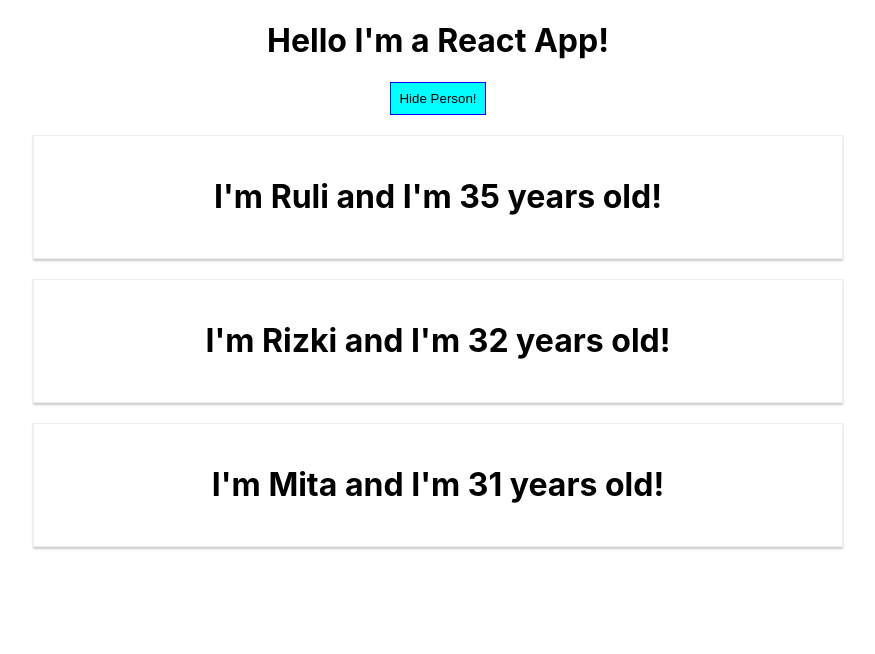
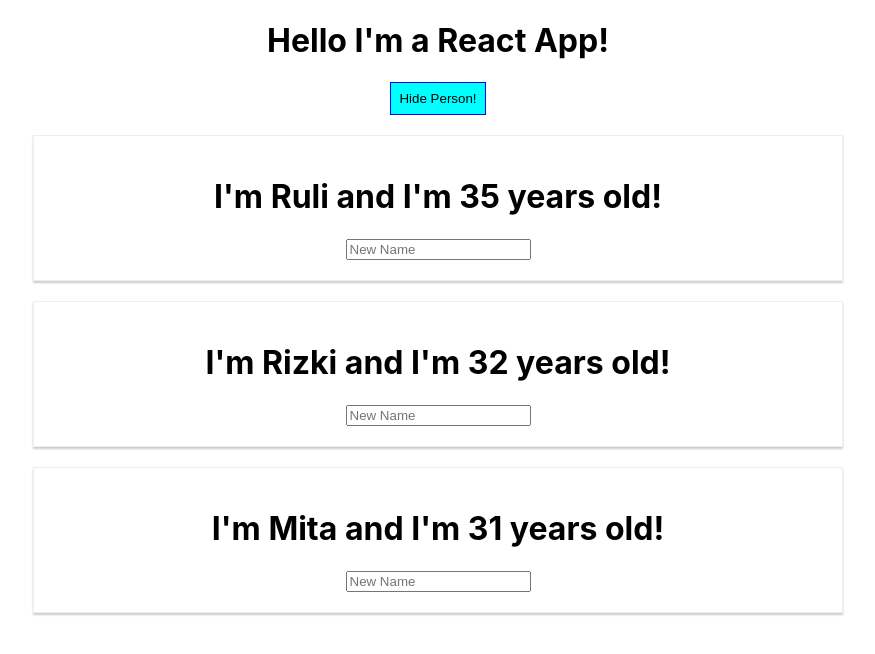
Before and after one commit to rizki113070213/react-complete-guide, a React (Create React App) app: page / in a window 1280 px wide. Both pictures are taken after a click on the button "Show Person!". Shown: the top 654 px of the page, without its empty margins (202-1077 px from the left). Built offline with nearby package versions, Linux system fonts and the light colour scheme.

Commit message:
flexible lists

```diff
--- a/src/App.js
+++ b/src/App.js
@@ -11,6 +11,23 @@ class App extends React.Component {
     ],
     otherState: 'some other value',
     showPersons: false
+  }
+
+  changeHandler = (event, id) => {
+    const personIndex = this.state.persons.findIndex(p => {
+      return p.id === id
+    })
+
+    const person = {...this.state.persons[personIndex]}
+    // const person = Object.assign({}, this.state.persons[personIndex])
+    person.name = event.target.value
+
+    const persons = [...this.state.persons]
+    persons[personIndex] = person
+
+    this.setState({
+      persons: persons
+    })
   }
 
   deletePersonHandler = (personIndex) => {
@@ -48,6 +65,7 @@ class App extends React.Component {
                 name={person.name}
                 age={person.age}
                 click={() => this.deletePersonHandler(index)}
+                change={(event) => this.changeHandler(event, person.id)}
               />)}
             )
           }
--- a/src/Person/Person.js
+++ b/src/Person/Person.js
@@ -3,8 +3,9 @@ import "./Person.css"
 
 const person = (props) => {
   return (
-    <div onClick={props.click} className="Person">
-      <h1>I'm {props.name} and I'm {props.age} years old!</h1>
+    <div className="Person">
+      <h1 onClick={props.click}>I'm {props.name} and I'm {props.age} years old!</h1>
+      <input type="text" onChange={props.change} placeholder="New Name" value={props.value} />
     </div>
   )
 }
```
